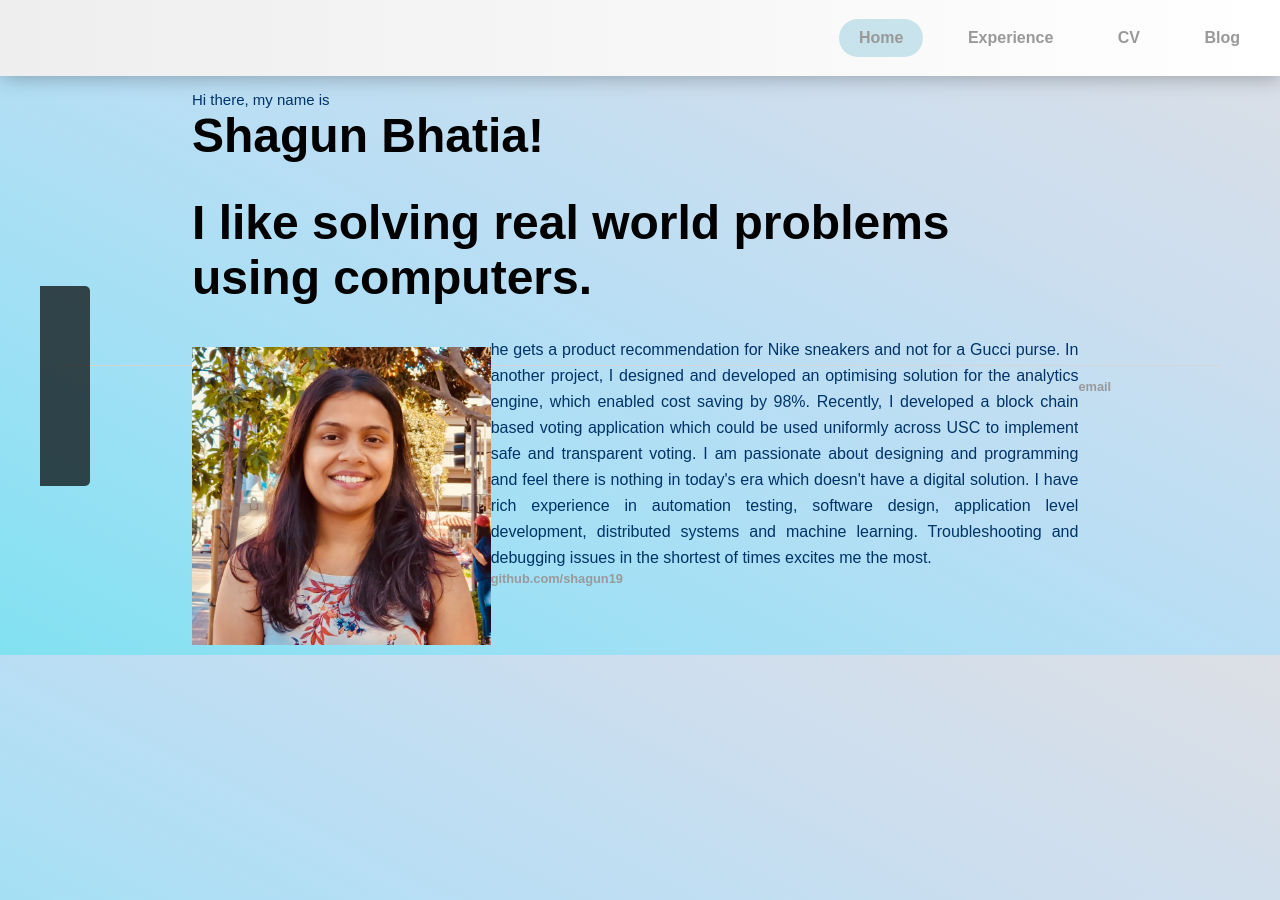
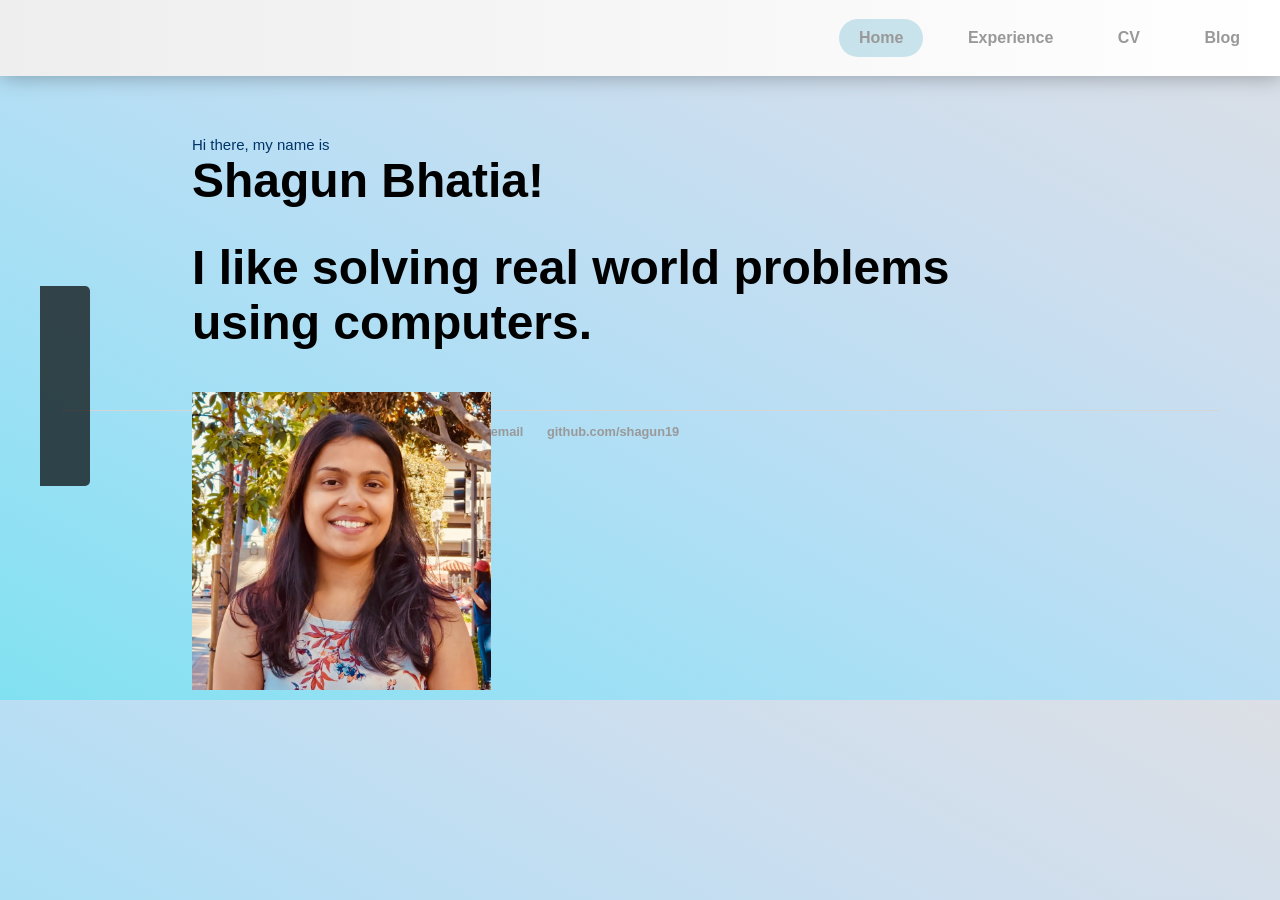
Before and after one commit to shagun19/shagun19.github.io, a Jekyll site: the page index1.html, which Jekyll copies as it is, in a window 1280 px wide. Built offline with Jekyll 4.4.1, drawn with Linux system fonts in a browser that asks for light colours; some web fonts are replaced.

```diff
--- a/css/imageHover.css
+++ b/css/imageHover.css
@@ -4,7 +4,6 @@
 .col4 {width: 33.33333333%; float: left; position: relative;}
 .col5 { display:block; width: 65.6%; float: left;  overflow:hidden; position: relative}
 .transition {-webkit-transition: all .5s ease; -moz-transition: all .5s ease; -o-transition: all .5s ease;  transition: all .5s ease;}
-body .container {width: 70%; margin: 0 auto;}
 .fx3 .item {margin: 10px 0;}
 
 /* active on focus for accessibility tab navigation */
--- a/index1.html
+++ b/index1.html
@@ -30,9 +30,9 @@
                 <img class="transition img-responsive" src="shagun.jpg" height="300" width="300" align="left">
             </div>
         </a>
-        <div class="col5">
-            <p style="text-align:justify" class="test">he gets a product recommendation for Nike sneakers and not for a Gucci purse. In another project, I designed and developed an optimising solution for the analytics engine, which enabled cost saving by 98%. Recently, I developed a block chain based voting application which could be used uniformly across USC to implement safe and transparent voting. I am passionate about designing and programming and feel there is nothing in today's era which doesn't have a digital solution. I have rich experience in automation testing, software design, application level development, distributed systems and machine learning. Troubleshooting and debugging issues in the shortest of times excites me the most.
-            </p></div>
+        <!--div class="col5">
+            <p style="text-align:justify" class="test">he gets a product recommendation for Nike sneakers and not for a Gucci purse. In another project, I deenabled cost saving by 98%. Recently, I developed a block chain based voting application which could be used uniformly across USC to implement safe and transparent voting. I am passionate about designing and programming and feel there is nothing in today's era which doesn't have a digital solution. I have rich experience in automation testing, software design, application level development, distributed systems and machine learning. Troubleshooting and debugging issues in the shortest of times excites me the most.
+            </p></div-->
     </div>
     <ul id="social-sidebar" style="list-style-type:none;">
         <li>
```
